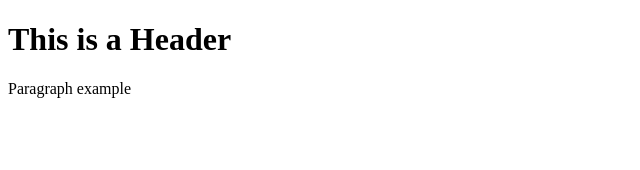
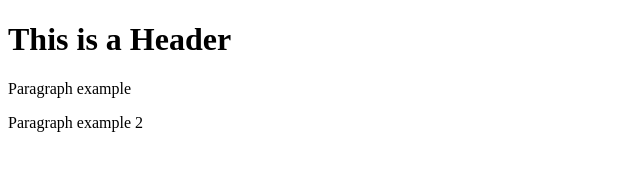
Before and after one commit to rajdan957/git-test, a plain HTML site: page index.html in a window 1280 px wide. Shown: the whole page, without its empty margins (0-640 px from the left). Drawn offline with Linux system fonts and the light colour scheme.

Commit message:
Third commit

```diff
--- a/index.html
+++ b/index.html
@@ -3,5 +3,6 @@
     <body>
         <h1>This is a Header</h1>
         <p>Paragraph example</p>
+        <p>Paragraph example 2</p>
     </body>
 </html>
```
